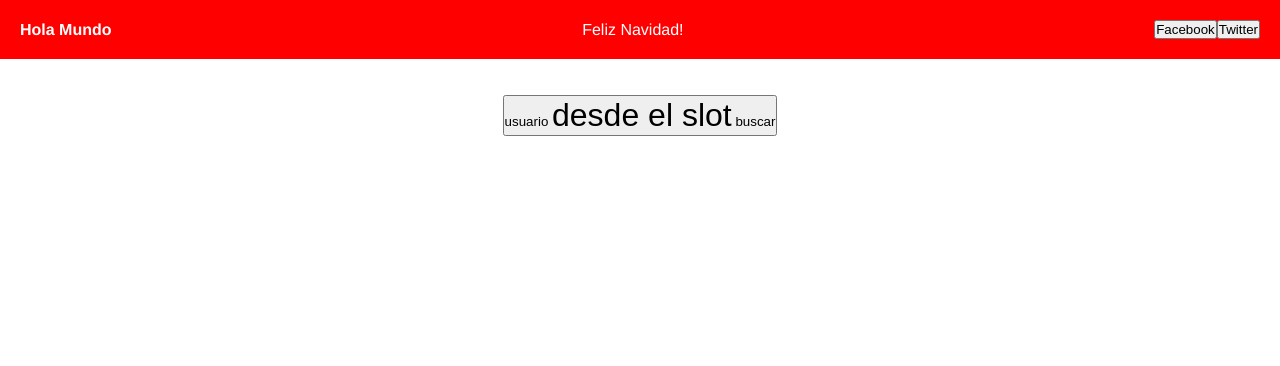
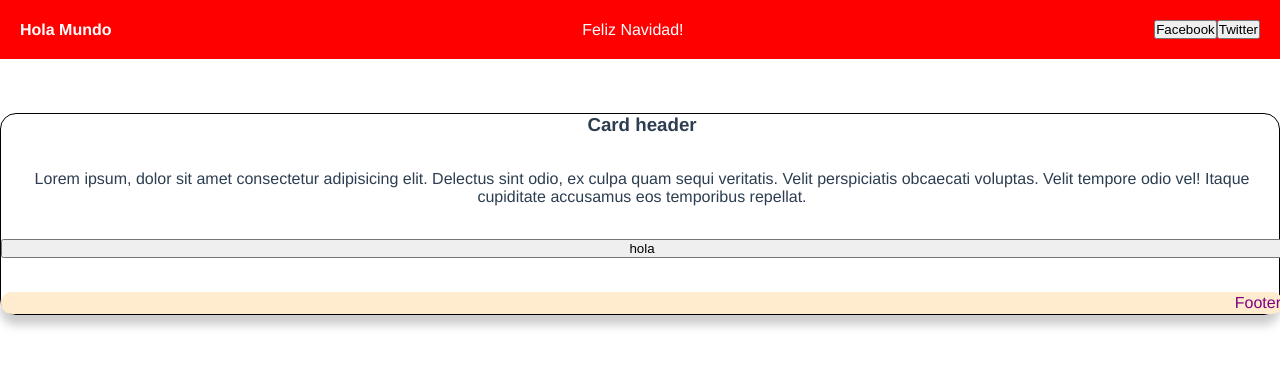
Before and after one commit to jnavarrovera/curso-vue-01-pruebas-vue, a Vue app: page / in a window 1280 px wide. Shown: the top 366 px of the page. Built offline with nearby package versions, Linux system fonts and the light colour scheme.

Commit message:
Card con slots

```diff
--- a/src/App.vue
+++ b/src/App.vue
@@ -13,16 +13,37 @@
   <!-- @buttonClicked="alertaClick" -->
   <br /><br />
 
-  <!-- <CustomButton></CustomButton> -->
-  <custom-button>
-    <span style="font-size:xx-large">desde el slot</span>
+  <!-- <custom-button>
+    <span style="font-size: xx-large">desde el slot</span>
     <template v-slot:left-icon>
       <span>usuario </span>
     </template>
     <template v-slot:right-icon>
       <span> buscar</span>
     </template>
-  </custom-button>
+  </custom-button> -->
+  <br />
+  <custom-card>
+    <template v-slot:header>
+      <h3>Card header</h3>
+    </template>
+    <template v-slot:body>
+      <p>
+        Lorem ipsum, dolor sit amet consectetur adipisicing elit. Delectus sint
+        odio, ex culpa quam sequi veritatis. Velit perspiciatis obcaecati
+        voluptas. Velit tempore odio vel! Itaque cupiditate accusamus eos
+        temporibus repellat.
+      </p>
+      <CustomButton>
+        hola
+      </CustomButton>
+    </template>
+    <template v-slot:footer>
+      <div>
+        <span style="color: purple">Footer</span>
+      </div>
+    </template>
+  </custom-card>
 
   <!-- <router-view /> -->
 </template>
@@ -31,6 +52,7 @@
 import { defineComponent } from "vue";
 import NavBar from "@/components/NavBar.vue";
 import CustomButton from "@/components/CustomButton.vue";
+import CustomCard from "@/components/CustomCard.vue";
 import { Link } from "./interfaces/link";
 
 export default defineComponent({
@@ -38,6 +60,7 @@ export default defineComponent({
   components: {
     NavBar,
     CustomButton,
+    CustomCard,
   },
   setup() {
     const hola = () => alert("hola");
--- /dev/null
+++ b/src/components/CustomCard.vue
@@ -0,0 +1,31 @@
+<template>
+    <div class="card">
+        <slot name="picture"></slot>
+        <slot name="header"></slot>
+        <slot name="body"></slot>
+
+        <div class="footer">
+            <slot name="footer"></slot>
+        </div>
+    </div>
+</template>
+
+<style scoped>
+.card {
+    min-height: 200px;
+    border: 1px solid black;
+    border-radius: 1rem;
+    box-shadow: 0px 10px 10px rgba(0, 0, 0, 0.2);
+    display: flex;
+    flex-flow: column wrap;
+    justify-content: space-between;
+}
+
+.footer {
+    width: 100%;
+    background-color: blanchedalmond;
+    padding: 2px;
+    text-align: end;
+    border-radius: 1rem;
+}
+</style>
```
